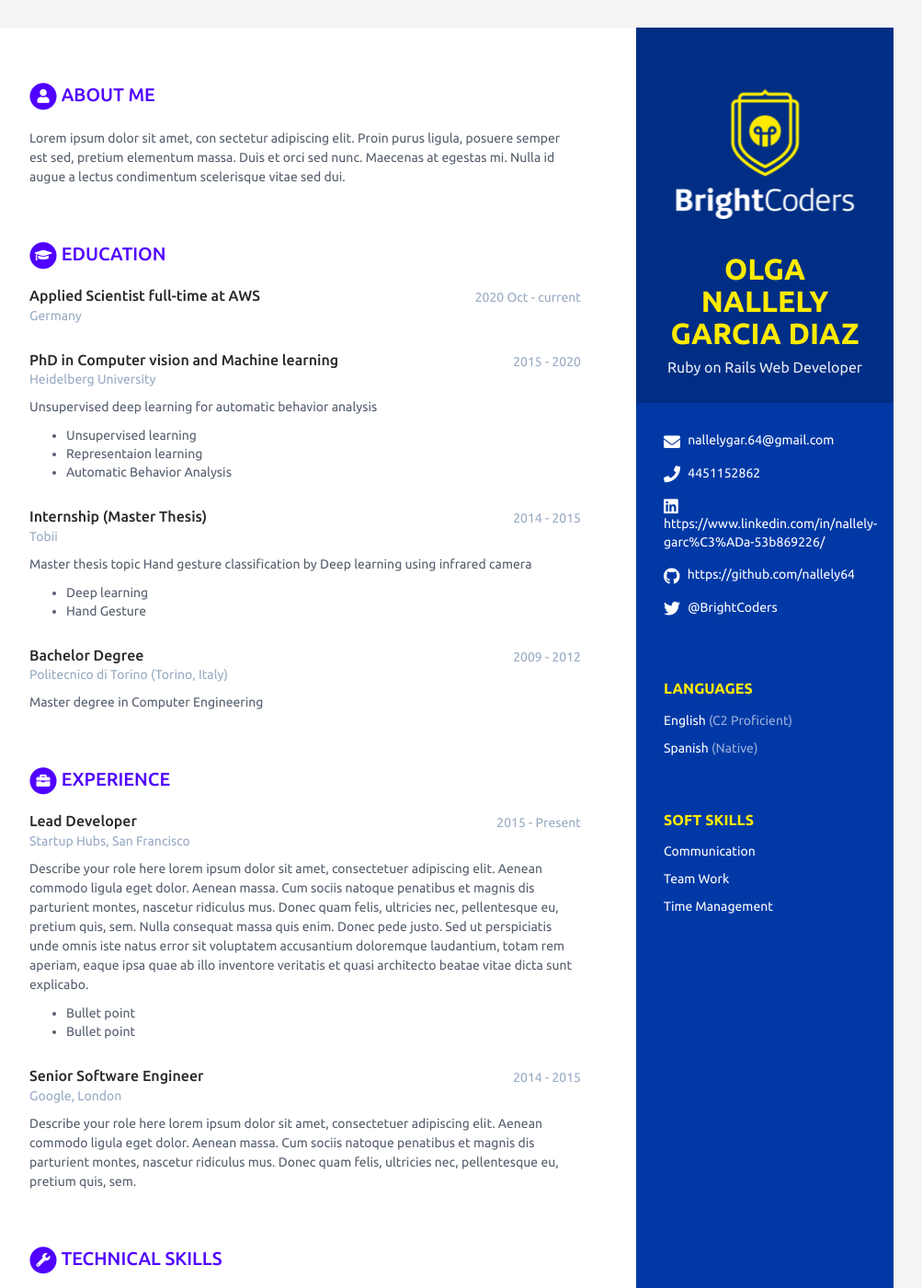
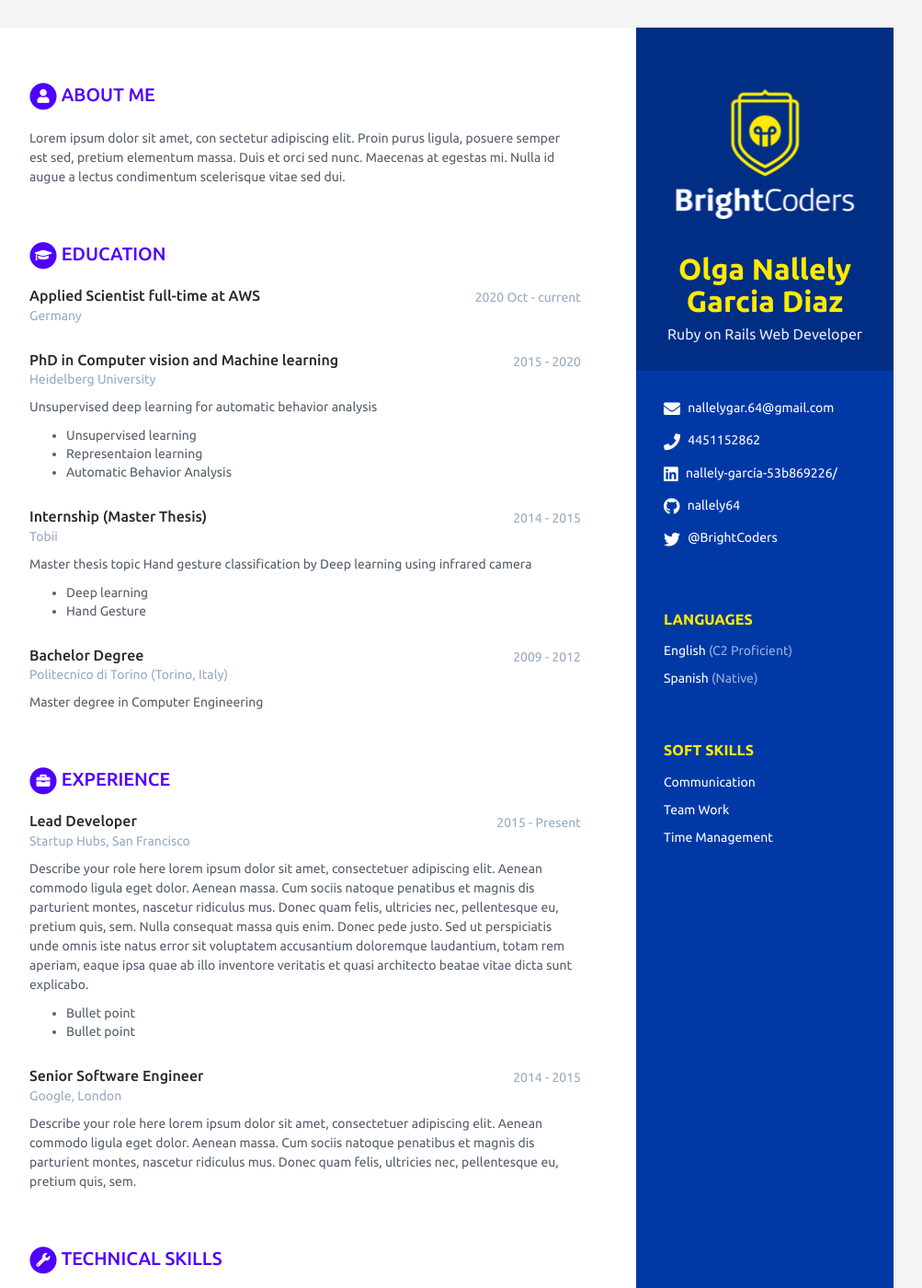
Before and after one commit to BC-MAY-21-ROR/kata-03-scorecard-nallely64, a Jekyll site: the page built from index.html, in a window 1280 px wide and 1400 px high. Shown: the whole window at 92% size, without its empty margins (168-1171 px from the left). Built offline with Jekyll 4.4.1, drawn with Linux system fonts in a browser that asks for light colours; part of the change alters nothing that is shown.

Commit message:
Modified linkedin and github urls

```diff
--- a/_data/data.yml
+++ b/_data/data.yml
@@ -7,7 +7,7 @@ sidebar:
   education: False # NO MODIFICAR
 
   # Profile information
-  name: OLGA NALLELY GARCIA DIAZ
+  name: Olga Nallely Garcia Diaz
   tagline: Ruby on Rails Web Developer
   avatar: escudo.png # No modificar
 
@@ -15,8 +15,8 @@ sidebar:
   email: nallelygar.64@gmail.com
   phone: 4451152862
   website: # No agregar http://
-  linkedin: https://www.linkedin.com/in/nallely-garc%C3%ADa-53b869226/
-  github: https://github.com/nallely64
+  linkedin: nallely-garcía-53b869226/
+  github: nallely64
   gitlab:
   bitbucket:
   twitter: '@BrightCoders'
@@ -131,11 +131,8 @@ skills:
     - name: CSS
       level: 40%
 
-    - name:
-      level: 100%
-
-    - name:
-      level: 40%
+    - name: SQL Server
+      level: 20%
 
 # NO MODIFICAR
 footer: >
```
